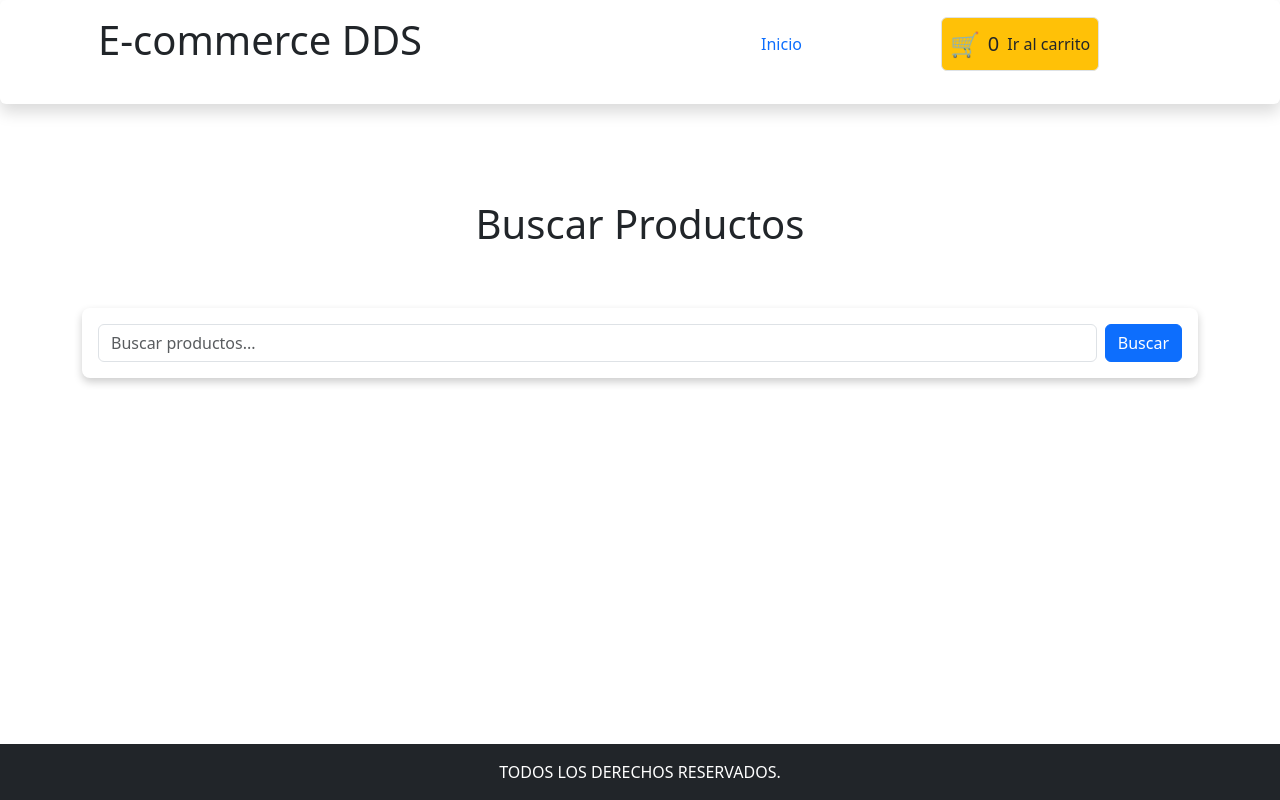
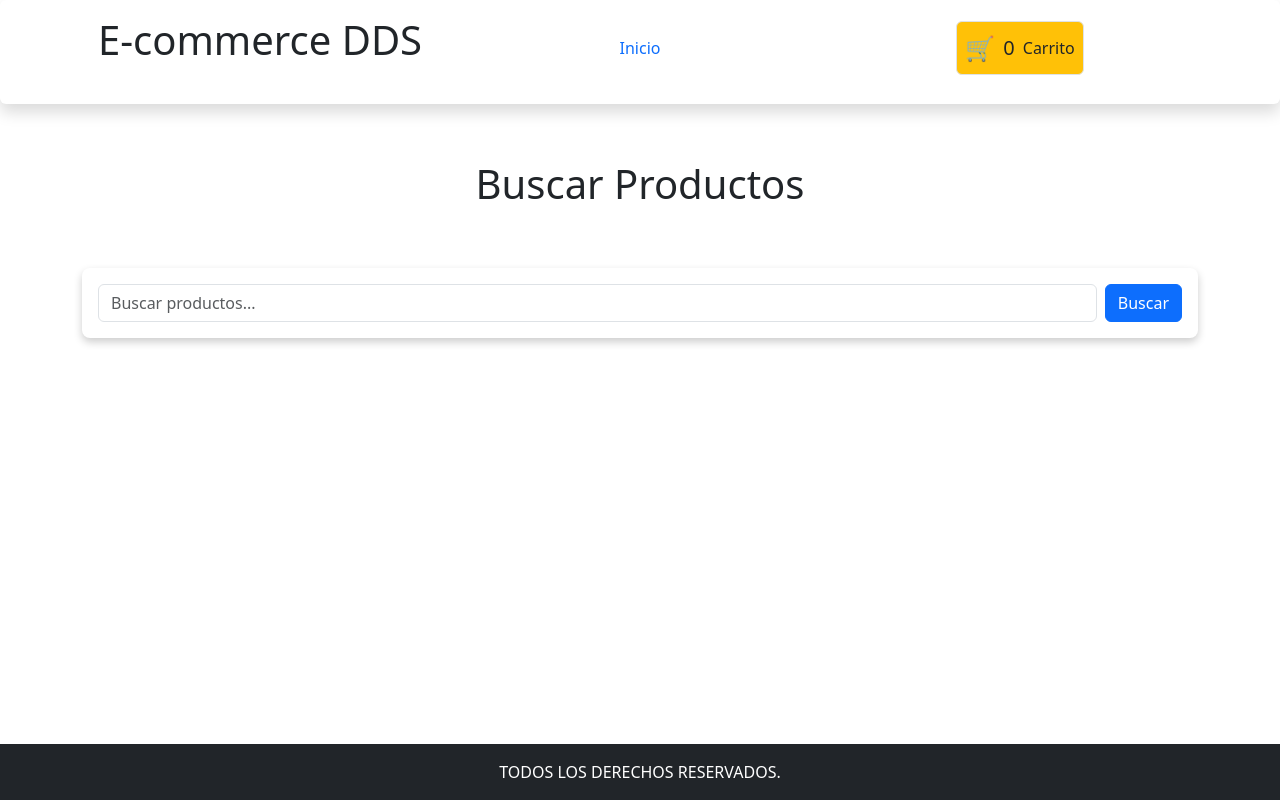
Before and after one commit to Lucas-Cordoba/TP3-Desarrollo, a React (Create React App) app: page / in a window 1280 px wide. Built offline with nearby package versions, Linux system fonts and the light colour scheme.

Commit message:
ultimos detalles

```diff
--- a/src/carrito/carrito.js
+++ b/src/carrito/carrito.js
@@ -71,7 +71,7 @@ const Carrito = () => {
         </div>
       )}
 
-      <div className="text-center mt-4">
+      <div className="text-center mt-4 mb-2">
         <button className="btn btn-secondary" onClick={handleVolver}>
           Volver
         </button>
--- a/src/contadorCarrito/contadorCarrito.js
+++ b/src/contadorCarrito/contadorCarrito.js
@@ -18,12 +18,12 @@ const ContadorCarrito = () => {
 
   return (
     <div
-      className="d-flex align-items-center m-3 p-2 border rounded position-fixed bg-warning cursor-pointer z-1000"
+      className="d-flex align-items-center p-2 border rounded bg-warning cursor-pointer z-1000"
       onClick={handleClick}
     >
       <span className="me-2 fs-4">🛒</span>
       <span className="fs-5">{cantidadTotal > 0 ? cantidadTotal : 0}</span>
-      <span className="ms-2">Ir al carrito</span>
+      <span className="ms-2">Carrito</span>
     </div>
   );
 };
--- a/src/header/header.js
+++ b/src/header/header.js
@@ -4,23 +4,23 @@ import ContadorCarrito from '../contadorCarrito/contadorCarrito';
 
 const Header = () => {
     return (
-        <header className='bg-light shadow p-3 mb-5 bg-white rounded sticky-top'>
+        <header className='bg-light shadow p-3 mb-2 bg-white rounded sticky-top'>
             <div className="container">
-                <div className="row flex-column flex-lg-row">
-                    <div className="col-lg-4 col-md-12 mb-3 d-flex align-items-center justify-content-center">
+                <div className="row flex-lg-row">
+                    <div className="col-lg-4 mb-3 d-flex align-items-center justify-content-center">
                         <h1 className="text-center">E-commerce DDS</h1>
                     </div>
-                    <div className="col-lg-4 col-md-12 mb-3 d-flex justify-content-end align-items-center">
+                    <div className="col-lg-4 col-6 mb-2 d-flex justify-content-center align-items-center">
                         <nav>
-                            <ul className="nav m-0"> {/* Eliminar márgenes aquí */}
-                                <li className="nav-item me-0"> {/* Eliminar margen derecho */}
+                            <ul className="nav m-0">
+                                <li className="nav-item me-0 text-center">
                                     <Link className="nav-link" to="/">Inicio</Link>
                                 </li>
                             </ul>
                         </nav>
                     </div>
-                    <div className="col-lg-4 col-md-12 mb-3 d-flex justify-content-center align-items-center">
-                        <ContadorCarrito className="ms-0" /> {/* Asegúrate de que no tenga margen izquierdo */}
+                    <div className="col-lg-4 col-6 mb-2 d-flex justify-content-center align-items-center">
+                        <ContadorCarrito className="ms-0" />
                     </div>
                 </div>
             </div>
```
